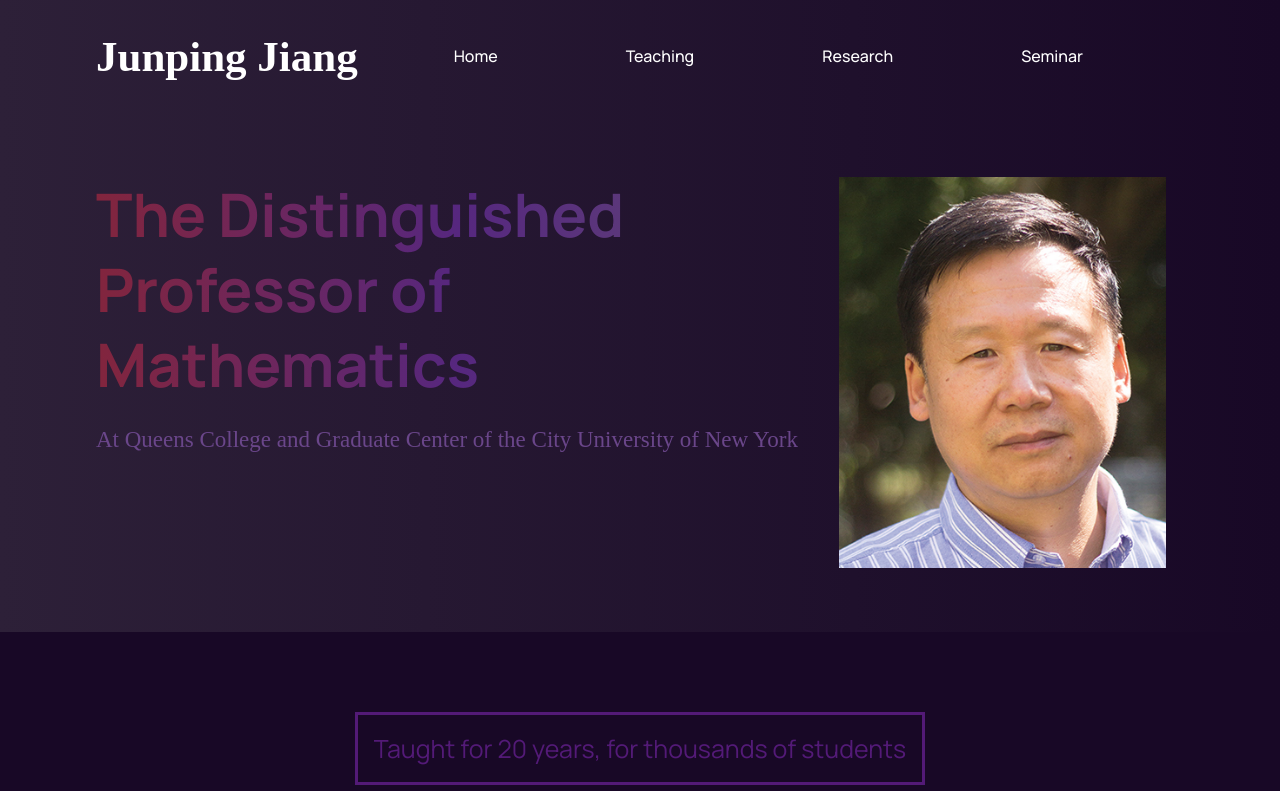
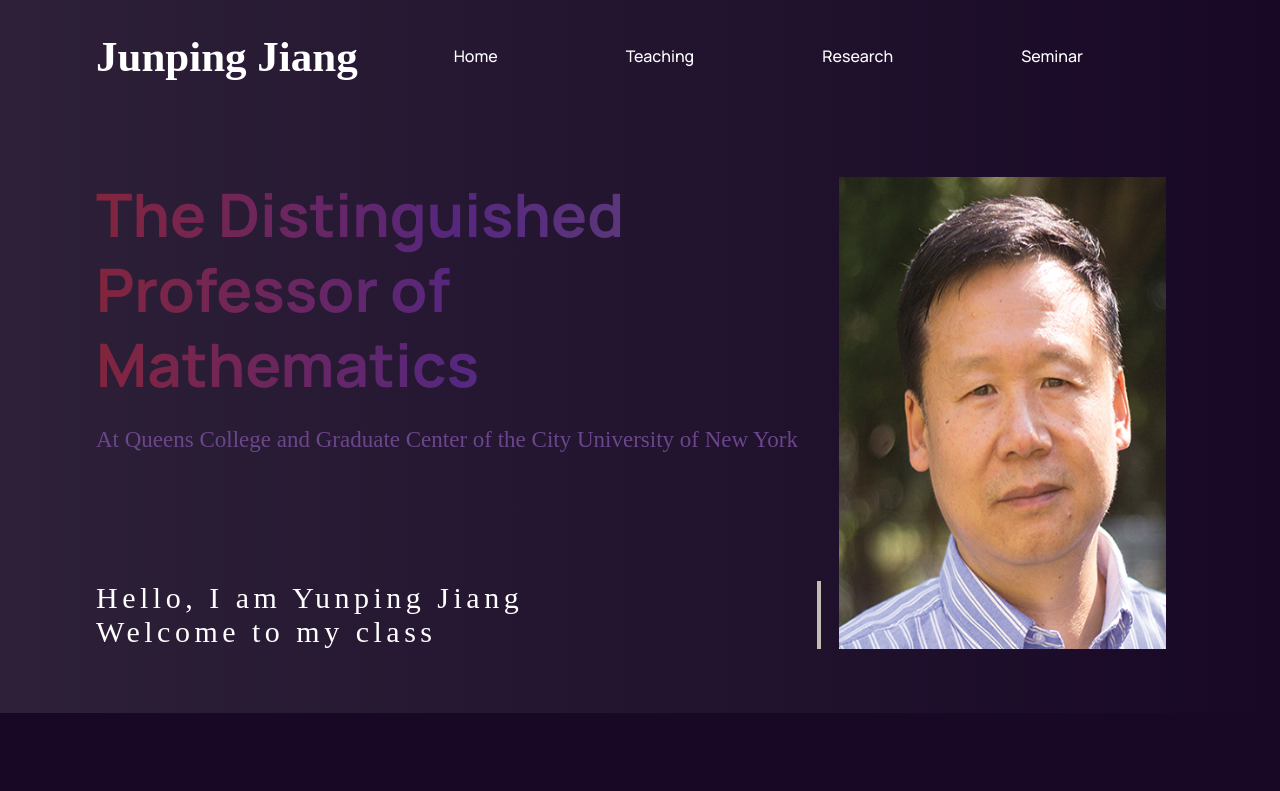
Before and after one commit to tradinglegendkha/yunping-jiang, a React (Create React App) app: page / in a window 1280 px wide. Shown: the top 791 px of the page. Built offline with nearby package versions, Linux system fonts and the light colour scheme.

Commit message:
added typing animation welcome

```diff
--- a/src/components/header/Header.jsx
+++ b/src/components/header/Header.jsx
@@ -8,6 +8,9 @@
       <div className='header-content'>
         <h1 className='gradient-text'>The Distinguished Professor of Mathematics</h1>
         <p>At Queens College and Graduate Center of the City University of New York</p>
+        <p1>Hello, I am Yunping Jiang</p1>
+        <p2>Welcome to my class</p2>
+
       </div>
       <div className='header-image'>
         <img src={jiang} alt='jiang'/>
--- a/src/components/header/header.css
+++ b/src/components/header/header.css
@@ -25,6 +25,43 @@
     margin-top: 1.5rem;
 }
 
+.header-content p1 {
+    font-size: 30px;
+    color: #fff;
+    font-family: var(--text-family);
+    margin-top: 8rem;
+    overflow: hidden; /* Ensures the content is not revealed until the animation */
+    border-right: .15em solid rgb(194, 189, 179); /* The typwriter cursor */
+    white-space: nowrap;
+    letter-spacing: .15em;
+    animation:
+        typing 4s steps(40, end),
+        blink-caret .75s step-end infinite;
+}
+
+.header-content p2 {
+    font-size: 30px;
+    color: #fff;
+    font-family: var(--text-family);
+    overflow: hidden; /* Ensures the content is not revealed until the animation */
+    border-right: .15em solid rgb(194, 189, 179); /* The typwriter cursor */
+    white-space: nowrap;
+    letter-spacing: .15em;
+    animation:
+        typing 4s steps(40, end),
+        blink-caret .75s step-end infinite;
+}
+
+@keyframes typing {
+    from {width: 0}
+    to {width: 60%}
+}
+
+@keyframes blink-caret {
+    from, to {border-color: transparent}
+    50% {border-color: rgb(194, 189, 179);}
+}
+
 .header-image {
     flex: 0.5;
     display: flex;
```
